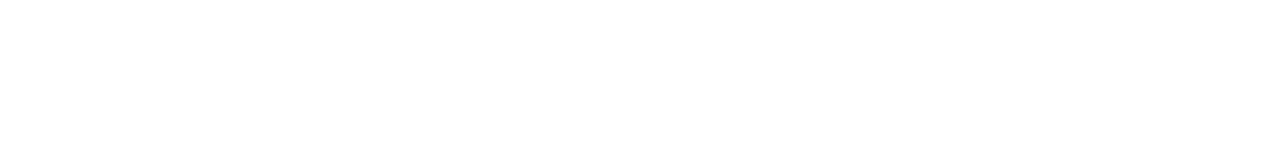
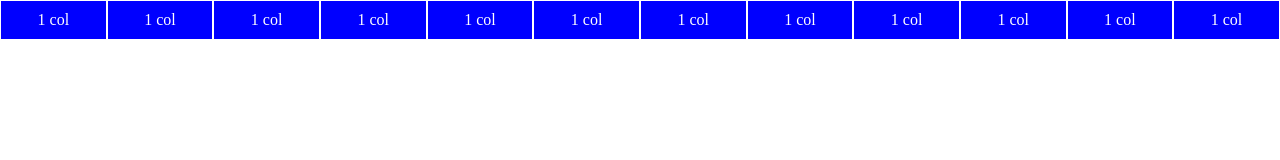
Before and after one commit to Afrodario/html-css-12bool, a plain HTML site: page index.html in a window 1280 px wide. Drawn offline with Linux system fonts and the light colour scheme.

Commit message:
Tentativo prima riga

```diff
--- a/12bool.css
+++ b/12bool.css
@@ -21,3 +21,9 @@
     flex-direction: row;
     flex-wrap: wrap;
 }
+
+/* Regole colonne */
+.col-1 {
+    flex-basis: calc((100% / 12) * 1);
+    max-width: calc((100% / 12) * 1);
+}
--- a/index.html
+++ b/index.html
@@ -10,5 +10,65 @@
 </head>
 <body>
 
+    <!-- Inizio container fluid -->
+    <section class="container-fluid">
+
+        <!-- Inizio prima row -->
+        <div class="row">
+
+            <div class="col-1">
+                1 col
+            </div>
+
+            <div class="col-1">
+                1 col
+            </div>
+
+            <div class="col-1">
+                1 col
+            </div>
+
+            <div class="col-1">
+                1 col
+            </div>
+
+            <div class="col-1">
+                1 col
+            </div>
+
+            <div class="col-1">
+                1 col
+            </div>
+
+            <div class="col-1">
+                1 col
+            </div>
+
+            <div class="col-1">
+                1 col
+            </div>
+
+            <div class="col-1">
+                1 col
+            </div>
+
+            <div class="col-1">
+                1 col
+            </div>
+
+            <div class="col-1">
+                1 col
+            </div>
+
+            <div class="col-1">
+                1 col
+            </div>
+
+        </div>
+        <!-- Fine prima row -->
+
+    </section>
+    <!-- Fine container fluid -->
+
 </body>
 </html>
--- a/style.css
+++ b/style.css
@@ -0,0 +1,7 @@
+[class*="col-"] {
+    background-color: blue;
+    text-align: center;
+    color: white;
+    padding: 10px;
+    border: 1px solid white;
+}
```
